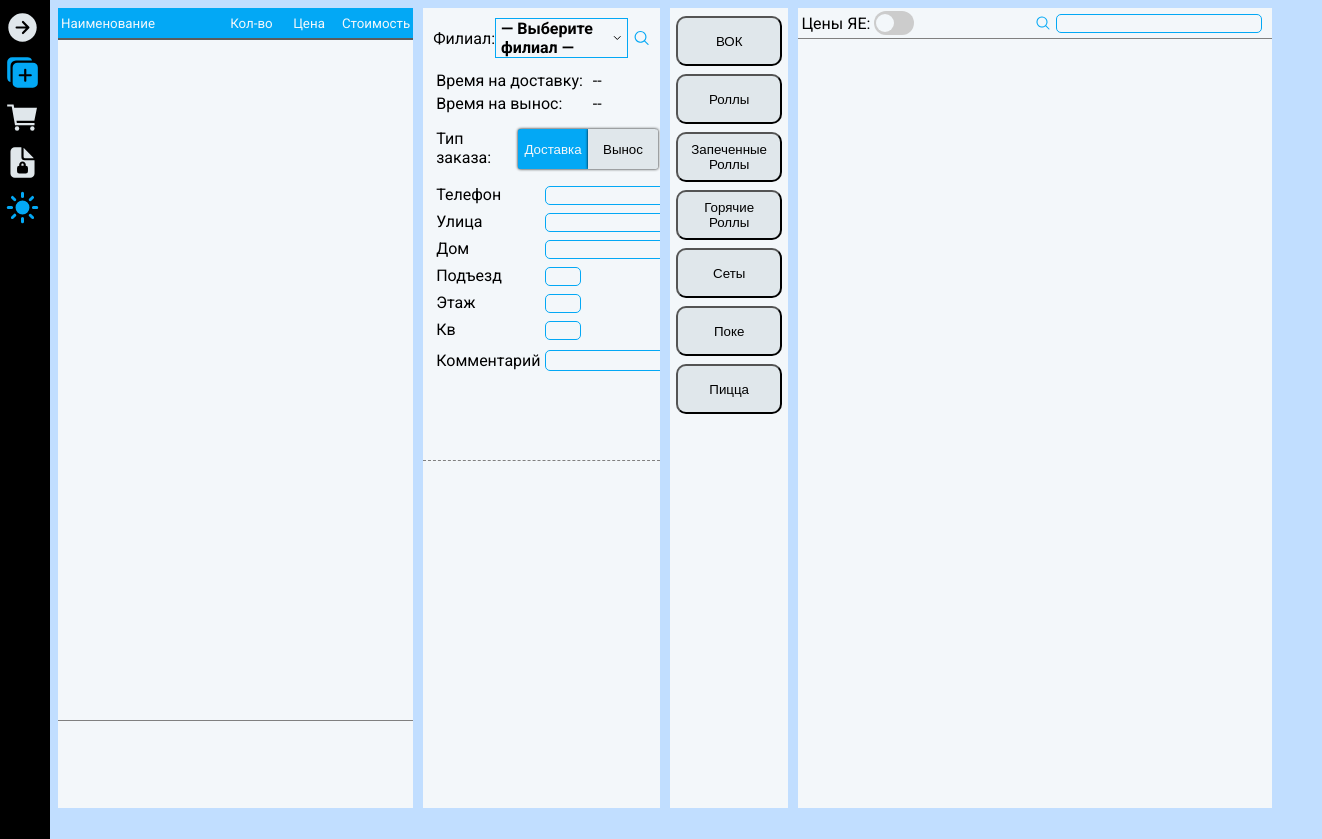
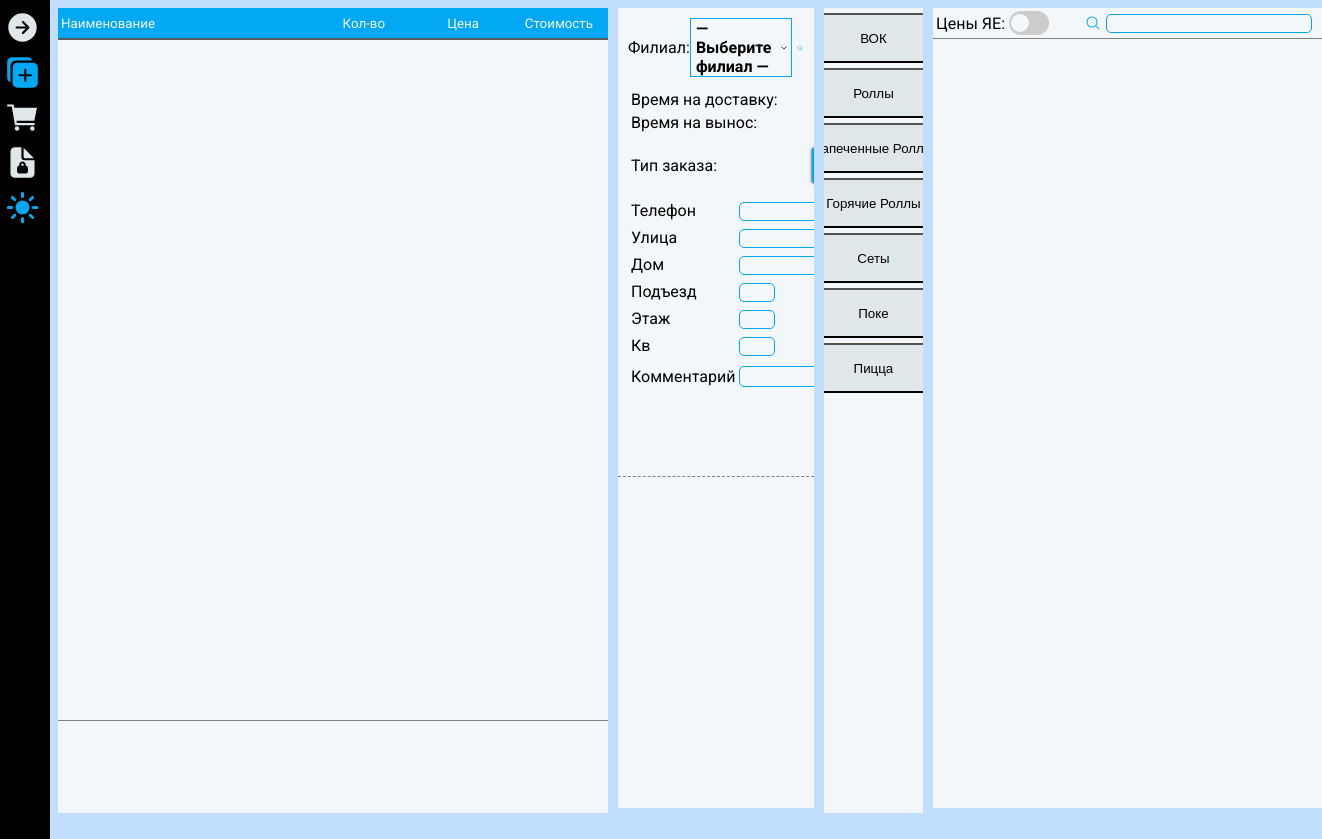
Before and after one commit to KirillMerciful/CRMAddOrderLayout, a React (Create React App) app: page / in a window 1280 px wide. Shown: the whole page, 1322 px wide, since content can reach past the window. Built offline with nearby package versions, Linux system fonts and the light colour scheme.

Commit message:
the width of the div has been rewritten in px

```diff
--- a/src/components/OrderTitle.js
+++ b/src/components/OrderTitle.js
@@ -8,9 +8,7 @@ class OrderTitle extends React.Component {
                     <tbody>
                         <tr>
                             <td className='OrderTitName'>Наименование</td>
-                            <td className='OrderTitEditNum'></td>
                             <td className='OrderTitNum'>Кол-во</td>
-                            <td className='OrderTitEditNum'></td>
                             <td className='OrderTitPrice'>Цена</td>
                             <td className='OrderTitSum'>Стоимость</td>
                         </tr>
--- a/src/components/PositionsTitle.js
+++ b/src/components/PositionsTitle.js
@@ -46,7 +46,7 @@ class PositionsTitle extends React.Component {
           className='SearchOnPositionIcon'
           />
           <input
-          className='SearchOnPositionInput'
+          className={this.state.ResSearch.length === 0 ?'SearchOnPositionInput' : "SearchOnPositionInput OpenDrop"}
           id='SearchOnPositionInput'
           onBlur={() => {
             setTimeout(() => {
--- a/src/components/SALE/SALESumWindow.js
+++ b/src/components/SALE/SALESumWindow.js
@@ -14,7 +14,7 @@ class SaleSumWindow extends React.Component {
       <div className="SaleSumWindowMain">
         <div className="SaleSumWindowContent">
           <div>Введите сумму скидки:</div>
-          <div className="SaleWindowInp">
+          <div className="SaleWindowInpDiv">
           <input
             className="SaleWindowInp"
             type="number"
--- a/src/components/StopList/City.js
+++ b/src/components/StopList/City.js
@@ -132,7 +132,7 @@ this.BluringStopList = this.BluringStopList.bind(this)
                   />}
                 </div>
               </td>
-              <td className='TdCityStopList'>
+              <td className='ThCityStopList'>
                 <div
                 id={'ClickedInputStopListCityDiv' + this.props.City.idCity}
                 className='ClickedInputStopListCityDiv'
--- a/src/css/main.css
+++ b/src/css/main.css
@@ -50,7 +50,7 @@ body {
 
 .GlobalDiv{
   display: flex;
-  width: 100%;
+  max-width: 100%;
 }
 
 .MainDiv {
@@ -98,9 +98,8 @@ body {
 
 .MainOrder {
   background-color: var(--mainB-color, rgb(243, 247, 250));
-  width: 30%;
-  min-height: 100vh;
-  max-height: 100vh;
+  width: 550px;
+  height: 100%;
   transition: background-color var(--TimeChange1, 0.2s) ease-in-out, color var(--TimeChange1, 0.2s) ease-in-out;
 }
 
@@ -117,41 +116,41 @@ body {
   font-size: 10pt;
   color: var(--mainText-color, rgb(243, 247, 250));
   background-color: var(--LightA-color, rgb(3, 168, 245));
-  width: 100%;
+  width: 550px;
   height: 30px;
   border-bottom: solid 2px rgb(92, 92, 92);
   transition: background-color var(--TimeChange1, 0.2s) ease-in-out, color var(--TimeChange1, 0.2s) ease-in-out;
 }
 
 .OrderTitTable{
-  height: 100%;
+  height: 30px;
 }
 
 .OrderTitName{
-  width: 50%;
-}
-
-.OrderTitEditNum {
-  width: 5%;
-}
+  width: 255px;
+}
+
 
 .OrderTitNum {
-  width: 15%;
+  width: 65px;
+  text-align: end;
 }
 
 .OrderTitPrice {
-  width: 15%;
+  width: 90px;
+  text-align: end;
 }
 
 .OrderTitSum {
-  width: 30%;
+  width: 110px;
+  text-align: end;
 }
 
 
 .MainDetal {
   background-color: var(--mainB-color, rgb(243, 247, 250));
   color: var(--Text2-Color, black);
-  width: 20%;
+  width: 365px;
   min-height: 100vh;
   max-height: 100vh;
   overflow-y: auto;
@@ -162,11 +161,16 @@ body {
 
 .MainCateg {
   background-color:var(--mainB-color, rgb(243, 247, 250));
-  width: 10%;
+  width: 185px;
   height: 100vh;
+  padding-top: 5px;
   overflow-y: auto;
   overflow-x: hidden;
   transition: background-color var(--TimeChange1, 0.2s) ease-in-out, color var(--TimeChange1, 0.2s) ease-in-out;
+  display: flex;
+  flex-direction: column;
+  align-items: center;
+
 }
 
 .CatButton.active {
@@ -183,17 +187,19 @@ body {
   cursor: pointer;
   background-color: var(--mainC-color, rgb(224, 231, 235));
   color: var(--Text2-Color, black);
-  margin-left: 5%;
-  margin-top: 8px;
-  width: 90%;
+  margin-bottom: 5px;
+  width: 160px;
   height: 50px;
+  display: flex;
+  align-items: center;
+  justify-content: center;
   border-radius: 10px;
   transition: background-color var(--TimeChange1, 0.2s) ease-in-out, color var(--TimeChange1, 0.2s) ease-in-out;
 }
 
 .MainPosition {
   background-color: var(--mainB-color, rgb(243, 247, 250));
-  width: 40%;
+  width: 725px;
   height: 100vh;
   transition: background-color var(--TimeChange1, 0.2s) ease-in-out, color var(--TimeChange1, 0.2s) ease-in-out;
 }
@@ -288,13 +294,20 @@ input:checked + .slider:before {
   transition: all var(--TimeChange1, 0.2s) ease-in-out;
 }
 
+.SearchOnPositionInput.OpenDrop{
+  border-radius: 0px;
+  border-top-left-radius: 5px;
+  border-top-right-radius: 5px;
+  transition: all var(--TimeChange1, 0.2s) ease-in-out;
+}
+
 .ResSearchOnPositionMainDiv{
   background-color: var( --HeadOrderColor, rgb(224, 231, 235));
   color: var(--Text2-Color, black);
-  width: 200px;
+  width: 204px;
   position: absolute;
-  right: 1.1%;
-  top: 3.8%;
+  right: 18px;
+  top: 33px;
   border: none;
   box-shadow: 0px 0px 3px 0px black;
   transition: all var(--TimeChange1, 0.2s) ease-in-out;
@@ -443,7 +456,7 @@ input:checked + .slider:before {
   border-bottom-left-radius: 3px;
   border: 1px solid black;
   border-right: none;
-  width: 50%;
+  width: 35px;
   font-size: 8pt;
 }
 
@@ -467,7 +480,7 @@ input:checked + .slider:before {
   border-top-right-radius: 3px;
   border-bottom-right-radius: 3px;
   border: 1px solid black;
-  width: 50%;
+  width: 35px;
   font-size: 8pt;
 }
 
@@ -508,8 +521,8 @@ input:checked + .slider:before {
 .OrdPosSouse {
   color: var(--ColorSostaAndSoy, #7f7f7f);
   font-size: 7pt;
-  width: 45%;
-  margin-left: 10px;
+  max-width: 150px;
+  margin-left: 5px;
   transition: color var(--TimeChange1, 0.2s) ease-in-out;
 }
 
@@ -520,7 +533,7 @@ input:checked + .slider:before {
 }
 
 .OrdPosName{
-  width: 50%;
+  width: 255px;
 }
 
 .OrdPosName.Stoped{
@@ -528,26 +541,29 @@ input:checked + .slider:before {
 }
 
 .OrdPosEdit {
-  width: 5%;
+  display: flex;
+  align-items: center;
+  width: 26px;
+  height: 21px;
 }
 
 .OrdPosNum {
-  width: 5%;
+  width: 27px;
 }
 
 .OrdPosPrice {
-  width: 15%;
+  width: 75px;
   text-align: end;
 }
 
 .OrdPosSum {
-  width: 30%;
+  width: 95px;
   text-align: end;
 }
 
 .OrdPosInp {
   color: var(--Text2-Color, black);
-  width: 60%;
+  width: 17px;
   background-color: var(--mainB-color, rgb(243, 247, 250));
   border: solid 1px var(--LightA-color, rgb(3, 168, 245));
   outline: none;
@@ -556,14 +572,15 @@ input:checked + .slider:before {
 
 
 .OrdButtonEditPlus {
+  cursor: pointer;
   color: var(--mainB-color, rgb(243, 247, 250));
   border: none;
   background-color: var(--LightA-color, rgb(3, 168, 245));
   font-family: "Roboto";
   text-align: center;
   margin-top: 2px;
-  width: 70%;
-  height: 100%;
+  width: 20px;
+  height: 17px;
   font-size: 9pt;
   transition: background-color var(--TimeChange1, 0.2s) ease-in-out, color var(--TimeChange1, 0.2s) ease-in-out;
 }
@@ -575,8 +592,8 @@ input:checked + .slider:before {
   font-family: "Roboto";
   text-align: center;
   margin-top: 2px;
-  width: 70%;
-  height: 100%;
+  width: 20px;
+  height: 17px;
   font-size: 9pt;
   transition: background-color var(--TimeChange1, 0.2s) ease-in-out, color var(--TimeChange1, 0.2s) ease-in-out;
 }
@@ -646,14 +663,12 @@ input:checked + .editdiamslide:before {
 }
 
 .AdditionMainDiv{
-  left: 7%;
   background-color: var(--ColorWindowSaleSum, rgb(224, 231, 235));
-  margin-top: -170px;
-  max-width: 350px;
+  margin-left: 5px;
+  max-width: 530px;
   overflow-x: hidden;
   overflow-y: auto;
   color: var(--Text2-Color, black);
-  position: absolute;
   box-shadow: 0px 0px 3px 0px black;
   z-index: 2;
   padding: 5px;
@@ -704,7 +719,7 @@ input:checked + .editdiamslide:before {
 .OrdSost{
   position: relative;
   background-color: var(--ColorWindowSaleSum, rgb(224, 231, 235));
-  border: solid 1px gray;
+  box-shadow: 0px 0px 3px 0px black;
   color: var(--Text2-Color, black);
   border-radius: 5px;
   padding: 5px;
@@ -751,7 +766,7 @@ input:checked + .editdiamslide:before {
 }
 
 .OrdDownPanel{
-  min-height: 75px;
+  height: 75px;
   border-top: solid 1px gray;
   width: 100%;
 }
@@ -768,6 +783,7 @@ input:checked + .editdiamslide:before {
 }
 
 .DownPanelButtonLeft {
+  cursor: pointer;
   margin-left: 10px;
   width: 50px;
   height: 30px;
@@ -777,6 +793,7 @@ input:checked + .editdiamslide:before {
 }
 
 .DownPanelButtonLeftSale{
+  cursor: pointer;
   margin-left: 10px;
   width: 50px;
   height: 30px;
@@ -818,6 +835,7 @@ input:checked + .editdiamslide:before {
 }
 
 .DownPanelButtonRightDelete {
+  cursor: pointer;
   margin-top: 10px;
   margin-right: 10px;
   width: 50px;
@@ -832,6 +850,7 @@ input:checked + .editdiamslide:before {
 }
 
 .DownPanelButtonRightSave {
+  cursor: pointer;
   margin-top: 10px;
   margin-right: 10px;
   width: 110px;
@@ -849,7 +868,7 @@ input:checked + .editdiamslide:before {
 
 .TotalSumOrder {
   display: flex;
-  width: 98%;
+  width: 540px;
   justify-content: space-between;
   align-content: end;
   margin-top: 10px;
@@ -867,7 +886,7 @@ input:checked + .editdiamslide:before {
 .TotalSumOrderDownPanel {
   color: var(--Text2-Color, black);
   display: flex;
-  width: 98%;
+  width: 540px;
   justify-content: end;
   margin-top: 10px;
   font-family: "Roboto";
@@ -900,11 +919,10 @@ input:checked + .editdiamslide:before {
   left: 120px;
   background-color: var( --HeadOrderColor, rgb(224, 231, 235));
   box-shadow: 0px 0px 3px 0px black;
-  border-radius: 5px;
   border: none;
   padding: 1px;
   font-size: 8pt;
-  max-width: 100%;
+  max-width: 75px;
   max-height: 390px;
   overflow-y: auto;
   overflow-x: hidden;
@@ -917,11 +935,10 @@ input:checked + .editdiamslide:before {
   left: 70px;
   background-color: var( --HeadOrderColor, rgb(224, 231, 235));
   box-shadow: 0px 0px 3px 0px black;
-  border-radius: 5px;
   border: none;
   padding: 1px;
   font-size: 8pt;
-  max-width: 100%;
+  max-width: 50px;
   max-height: 400px;
   overflow-y: auto;
   overflow-x: hidden;
@@ -986,20 +1003,21 @@ input:checked + .editdiamslide:before {
 }
 
 .OrdTablewaresName{
-  width: 33em;
+  width: 255px;
 }
 
 .OrdTablewaresNum {
-  width: 10%;
+  width: 45px;
+  text-align: end;
 }
 
 .OrdTablewaresPrice {
-  width: 13.3%;
+  width: 115px;
   text-align: end;
 }
 
 .OrdTablewaresSum {
-  width: 21%;
+  width: 95px;
   text-align: end;
 }
 
@@ -1030,21 +1048,37 @@ input:checked + .editdiamslide:before {
   border-color: black;
 }
 
+.SaleWindowInpDiv{
+  width: 100%;
+  display: flex;
+  justify-content: center;
+}
+
 .SaleWindowInp{
   margin-top: 5px;
-  color: black;
-  width: 98%;
-  transition: background-color var(--TimeChange1, 0.2s) ease-in-out, color var(--TimeChange1, 0.2s) ease-in-out;
+  width: 240px;
+  border-radius: 5px;
+  color: var(--Text2-Color, black);
+  background-color: var(--ColorWindowSaleSum, rgb(243, 247, 250));
+  border: solid 1px var(--LightA-color, rgb(3, 168, 245));
+  outline: none;
+  transition: background-color var(--TimeChange1, 0.2s) ease-in-out, color var(--TimeChange1, 0.2s) ease-in-out;
+}
+
+.SaleWindowInp:focus{
+  border: 1px solid var(--DarkA-Color, rgb(3, 100, 245));
+  transition: all var(--TimeChange1, 0.2s) ease-in-out;
 }
 
 .SaleWindowButtons{
   display: flex;
-  height: 45%;
+  height: 35px;
   align-items: flex-end;
   justify-content: space-between;
 }
 
 .ButtonSaleWindowCancel{
+  cursor: pointer;
   height: 25px;
   width: 70px;
   border-radius: 10px;
@@ -1058,6 +1092,7 @@ input:checked + .editdiamslide:before {
 }
 
 .ButtonSaleWindowOK{
+  cursor: pointer;
   height: 25px;
   width: 110px;
   border-radius: 10px;
@@ -1209,7 +1244,7 @@ input:checked + .editdiamslide:before {
 
 .StopListCatName{
   font-size: 12pt;
-  width: 100%;
+  width: 305px;
   border-bottom: 1px dashed gray;
   color: var(--Text2-Color, black);
   transition: background-color var(--TimeChange1, 0.2s) ease-in-out, color var(--TimeChange1, 0.2s) ease-in-out;
@@ -1480,11 +1515,14 @@ input:checked + .editdiamslide:before {
   margin-top: 2px;
   cursor: pointer;
   background-color: var(--ColorWindowSaleSum, rgb(224, 231, 235));
-  width: 243px;
+  width: 242px;
   color: var(--Text2-Color, black);
   position: absolute;
   z-index: 2;
   transition: all var(--TimeChange1, 0.2s) ease-in-out;
+  max-height: 210px;
+  overflow-y: auto;
+  overflow-x: hidden;
 }
 
 .CitySelector.OpenCity {
@@ -1510,7 +1548,11 @@ input:checked + .editdiamslide:before {
 .CityListMain{
   padding-left: 5px;
   padding-top: 1px;
+  padding-right: 5px;
   padding-bottom: 1px;
+  height: 40px;
+  display: flex;
+  align-items: center;
   transition: all var(--TimeChange1, 0.2s) ease-in-out;
 }
 
@@ -1523,7 +1565,7 @@ input:checked + .editdiamslide:before {
 .CityName{
   cursor: pointer;
   margin-right: 5px;
-  width: 70%;
+  width: 235px;
   border: 1px solid var(--LightA-color, rgb(3, 168, 245));
 }
 
@@ -1575,11 +1617,11 @@ input:checked + .editdiamslide:before {
 }
 
 .TimeCityTable{
-  width: 100%;
+  width: 350px;
 }
 
 .TimeCityText{
-  width: 70%;
+  width: 230px;
 }
 
 .ChangerOrderTypeMainDiv{
@@ -1588,26 +1630,26 @@ input:checked + .editdiamslide:before {
 }
 
 .ChangerOrderTypeTable{
-  width: 100%;
+  width: 350px;
   height: 40px;
 }
 
 .ChangerOrderTypeTdText{
-  width: 45%;
+  width: 155px;
 }
 
 .ChangerOrderTypeTdButtons{
   display: flex;
   justify-content: center;
   align-items: center;
-  width: 100%;
-  height: 100%;
+  width: 187px;
+  height: 35px;
 }
 
 .ChangerOrderTypeTdButtonDelivery{
   border-top-left-radius: 5%;
   border-bottom-left-radius: 5%;
-  height: 100%;
+  height: 35px;
   width: 70px;
   cursor: pointer;
   background-color: var(--HeadOrderColor, rgb(224, 231, 235));
@@ -1630,7 +1672,7 @@ input:checked + .editdiamslide:before {
 .ChangerOrderTypeTdButtonTakeaway{
   border-top-right-radius: 5%;
   border-bottom-right-radius: 5%;
-  height: 100%;
+  height: 35px;
   width: 70px;
   cursor: pointer;
   background-color: var(--HeadOrderColor, rgb(224, 231, 235));
@@ -1667,7 +1709,7 @@ input:checked + .editdiamslide:before {
 }
 
 .AddressDetalText{
-  width: 50%;
+  width: 150px;
 }
 
 .AddressDetalInp{
@@ -1833,7 +1875,7 @@ input:checked + .editdiamslide:before {
 
 .PreHeadSearchIconDiv{
   cursor: pointer;
-  margin-top: 2px;
+  margin-top: 4px;
 }
 
 .PreHeadSearchIcon{
@@ -1856,7 +1898,7 @@ input:checked + .editdiamslide:before {
   border: solid 1px var(--LightA-color, rgb(3, 168, 245));
   outline: none;
   width: 150px;
-  transition: background-color var(--TimeChange1, 0.2s) ease-in-out, color var(--TimeChange1, 0.2s) ease-in-out;
+  transition: all var(--TimeChange1, 0.2s) ease-in-out;
 }
 
 .PreHeadSearchInput:focus{
@@ -1966,7 +2008,7 @@ input:checked + .editdiamslide:before {
 }
 
 .InputStopListCityDiv{
-  width: 100%;
+  max-width: 310px;
   display: flex;
   align-items: center;
 }
@@ -1994,22 +2036,22 @@ input:checked + .editdiamslide:before {
 }
 
 .ThCityName{
-  width: 15%;
+  width: 275px;
   text-align: start;
 }
 
 .ThCityStreet{
-  width: 15%;
+  width: 270px;
   text-align: start;
 }
 
 .ThCityDelivery{
-  width: 5%;
+  width: 90px;
   text-align: start;
 }
 
 .ThCityTakeaway{
-  width: 5%;
+  width: 90px;
   text-align: start;
 }
 
@@ -2075,21 +2117,21 @@ input:checked + .editdiamslide:before {
 }
 
 .ThButtonReset{
-  width: 3%;
+  width: 50px;
   text-align: start;
 }
 
 .ThCityCondition{
-  width: 17%;
+  width: 310px;
   text-align: start;
 }
 
 .ThCityStopList{
-  width: 40%;
+  max-width: 320px;
   text-align: start;
 }
 
-.TdCityStopList{
+.ThCityStopList{
   display: flex;
   align-items: center;
   width: 40%;
@@ -2243,7 +2285,7 @@ input:checked + .editdiamslide:before {
 }
 
 .SavedBodyDiv{
-  width: 96.5vw;
+  width: 1855px;
   height: 95%;
   background-color: var(--mainB-color, rgb(243, 247, 250));
   transition: all var(--TimeChange1, 0.2s) ease-in-out;
@@ -2597,7 +2639,7 @@ input:checked + .editdiamslide:before {
 
 .ContainerStatusOrdMainDiv{
   position: absolute;
-  left: 7.1%;
+  left: 135px;
   background-color: var(--ColorWindowSaleSum, rgb(224, 231, 235));
   width: 630px;
   color: var(--Text2-Color, black);
@@ -2675,9 +2717,6 @@ input:checked + .editdiamslide:before {
   z-index: 0;
   transform: rotate(90deg);
 }
-
-
-
 
 .ContainerStatusIconMainNotProcessing{
   display: flex;
```
Also changed, not shown: src/components/AddOrder.js (+37 -35 lines).
